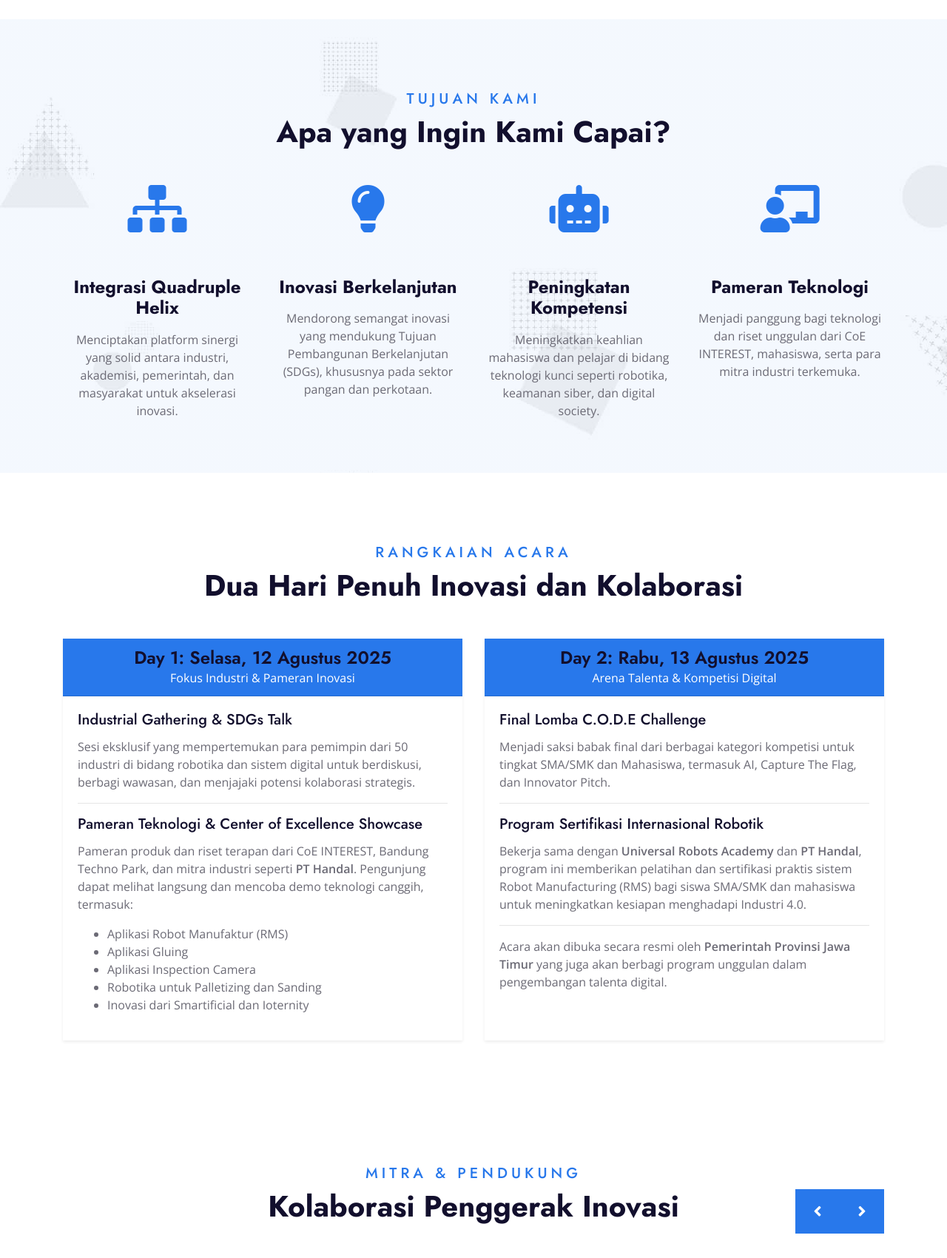
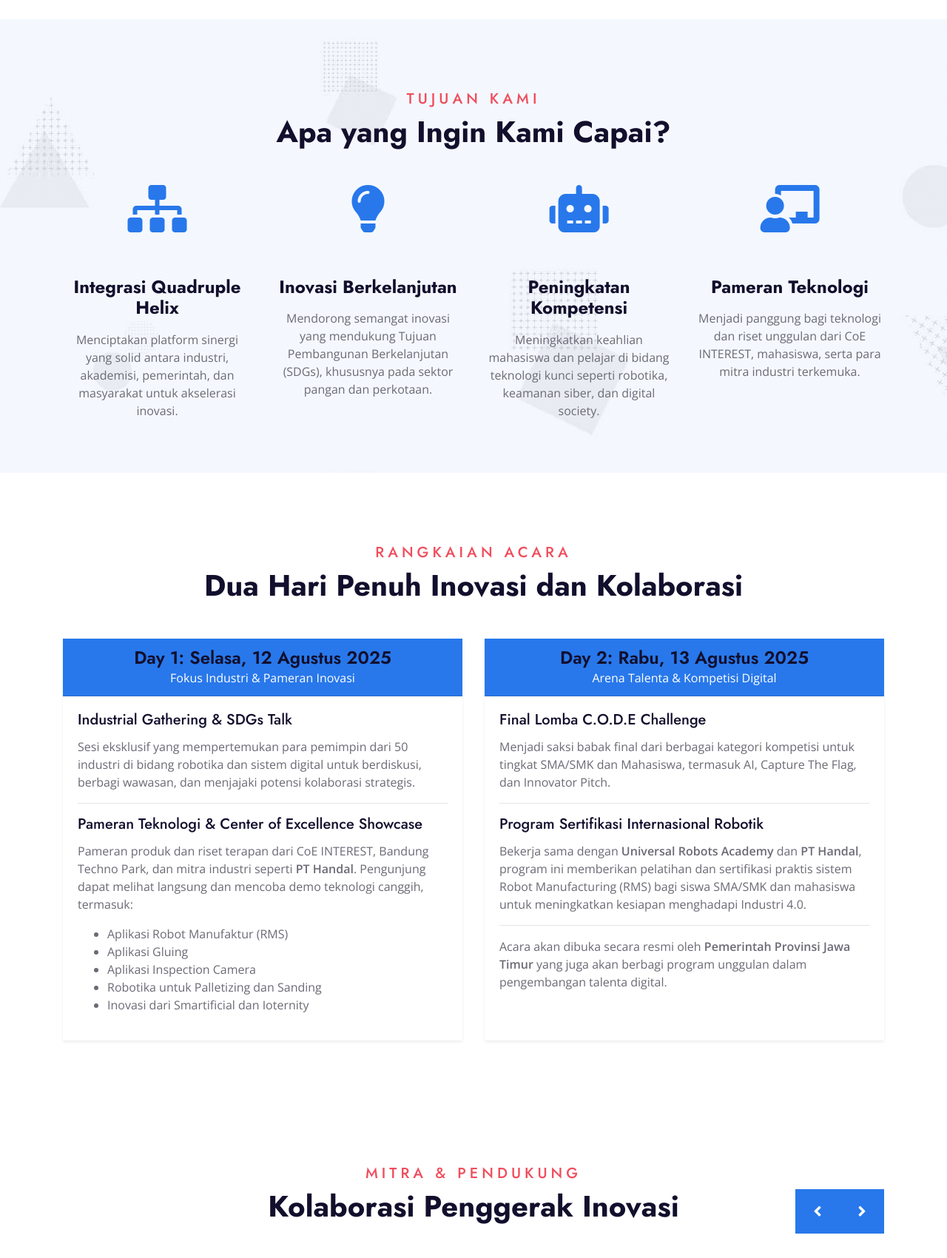
Before and after one commit to Ogik29/code_challenge, a plain HTML site: page quadraLink2025.html in a window 1280 px wide. Shown: the part 1740-3440 px from the top of the page at 74% size. Drawn offline with nearby package versions, Linux system fonts and the light colour scheme.

Commit message:
edit text ringan

```diff
--- a/quadraLink2025.html
+++ b/quadraLink2025.html
@@ -81,7 +81,7 @@
           </div>
           <div class="col-lg-7">
             <div class="text-left mb-4">
-              <h5 class="text-primary text-uppercase" style="letter-spacing: 5px">QuadraLink 2025</h5>
+              <h5 class="text-secondary text-uppercase" style="letter-spacing: 5px">QuadraLink 2025</h5>
               <h1>Membangun Talenta Digital Unggul Bersama</h1>
             </div>
             <p class="mb-4">
@@ -104,7 +104,7 @@
     <div class="container-fluid bg-image pt-5">
       <div class="container py-5">
         <div class="text-center mb-5">
-          <h5 class="text-primary text-uppercase" style="letter-spacing: 5px">Tujuan Kami</h5>
+          <h5 class="text-secondary text-uppercase" style="letter-spacing: 5px">Tujuan Kami</h5>
           <h1>Apa yang Ingin Kami Capai?</h1>
         </div>
         <div class="row">
@@ -145,7 +145,7 @@
     <div class="container-fluid py-5">
       <div class="container py-5">
         <div class="text-center mb-5">
-          <h5 class="text-primary text-uppercase" style="letter-spacing: 5px">Rangkaian Acara</h5>
+          <h5 class="text-secondary text-uppercase" style="letter-spacing: 5px">Rangkaian Acara</h5>
           <h1>Dua Hari Penuh Inovasi dan Kolaborasi</h1>
         </div>
         <div class="row">
@@ -202,7 +202,7 @@
     <div class="container-fluid py-5">
       <div class="container">
         <div class="text-center mb-5">
-          <h5 class="text-primary text-uppercase" style="letter-spacing: 5px">Mitra & Pendukung</h5>
+          <h5 class="text-secondary text-uppercase" style="letter-spacing: 5px">Mitra & Pendukung</h5>
           <h1 class="">Kolaborasi Penggerak Inovasi</h1>
         </div>
 
```
Also changed, not shown: index.html (+3 -1 lines).
